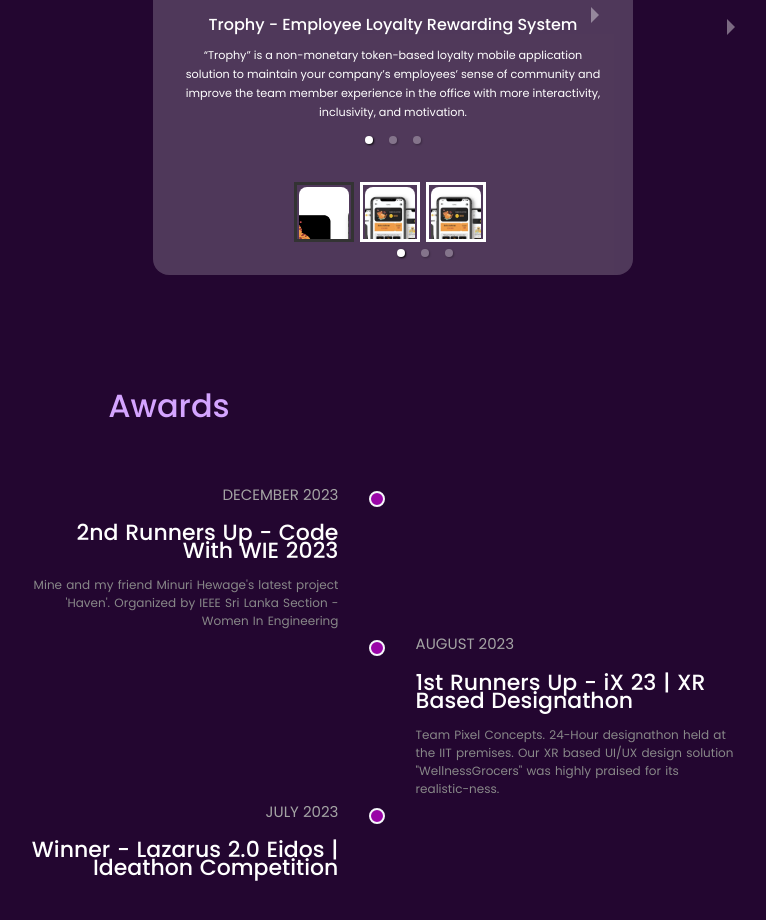
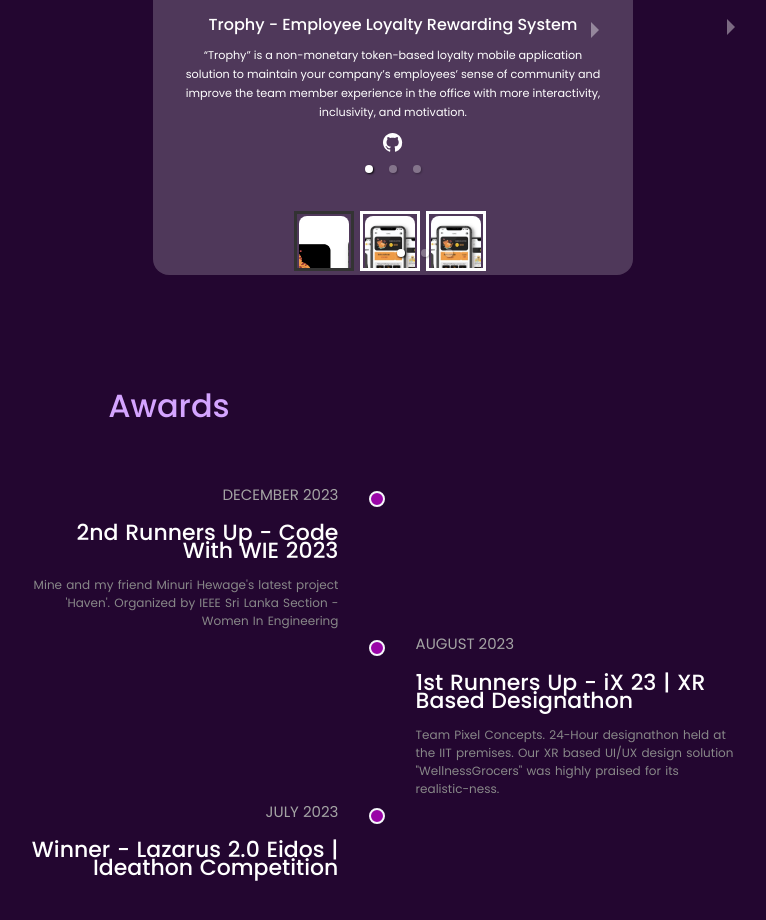
Before and after one commit to disara7/portfolio, a React (Create React App) app: page / in a window 1280 px wide. Shown: the part 2640-3560 px from the top of the page, without its empty margins (55-821 px from the left). Built offline with nearby package versions, Linux system fonts and the light colour scheme.

Commit message:
added icon

```diff
--- a/src/components/portfolio/Portfolio.jsx
+++ b/src/components/portfolio/Portfolio.jsx
@@ -5,6 +5,7 @@
 import p1 from '../../assets/trophybanner.png';
 import p2 from '../../assets/Image2.png';
 import p3 from '../../assets/Image3.png';
+import { BsGithub } from "react-icons/bs";
 
 const Portfolio = () => {
   return (
@@ -21,6 +22,7 @@
               <img src={p1} alt="Mobile App Project 1" />
               <h4>Trophy - Employee Loyalty Rewarding System</h4>
               <p>“Trophy” is a non-monetary token-based loyalty mobile application solution to maintain your company’s employees’ sense of community and improve the team member experience in the office with more interactivity, inclusivity, and motivation.</p>
+              <div className="relatedlinks"><a className='social__icons' href="https://github.com/disara7" target='_blank'><BsGithub /></a></div>
             </div>
             <div className='carousel'>
               <img src={p2} alt="Mobile App Project 2" />
--- a/src/components/portfolio/portfolio.css
+++ b/src/components/portfolio/portfolio.css
@@ -52,3 +52,10 @@
 .carousel .thumbs-wrapper {
     height: auto; /* Adjust this if necessary */
 }
+
+.relatedlinks {
+    margin-top: -2rem;
+    font-size: larger;
+    text-align: center;
+    margin-bottom: 1.8rem;
+}
```
